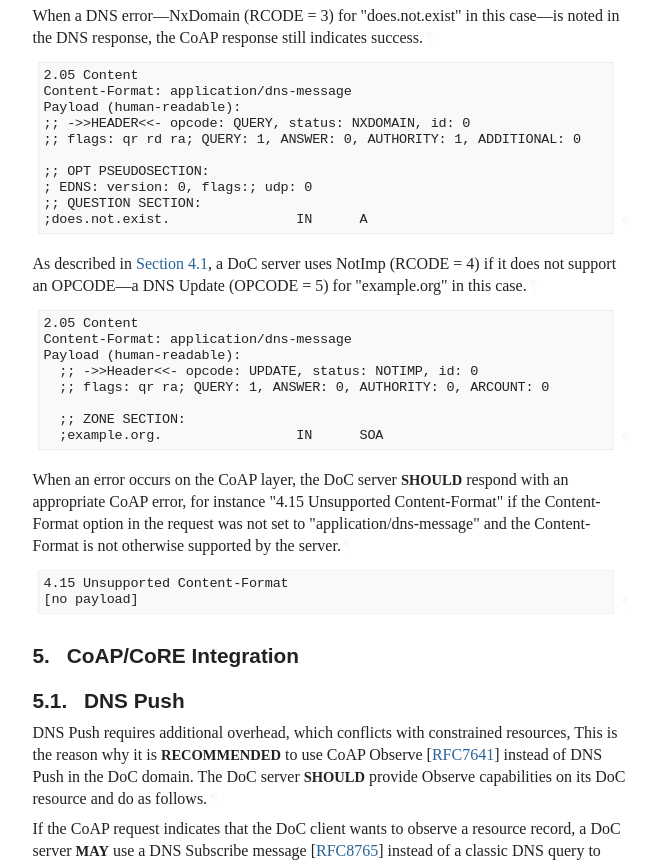
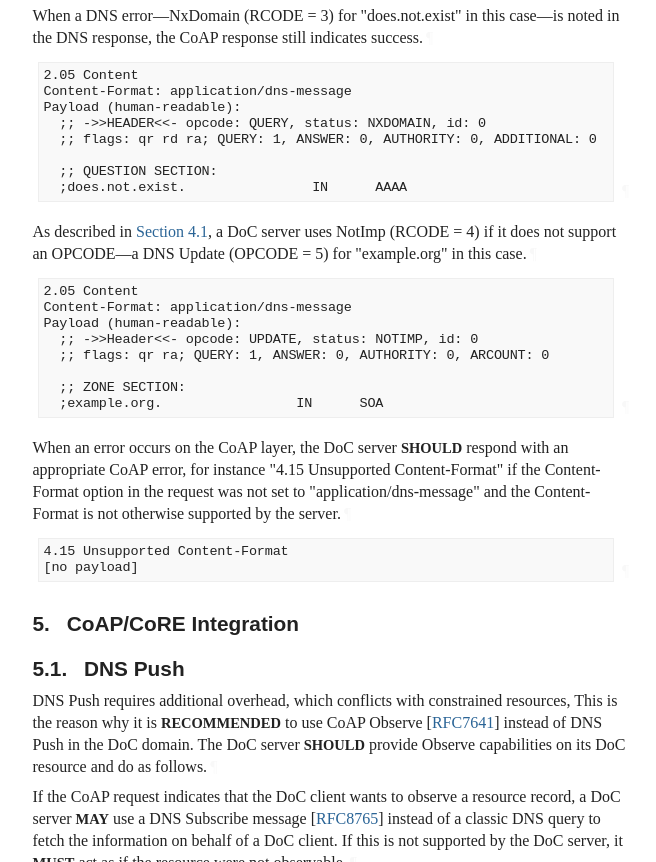
Before and after one commit to core-wg/draft-dns-over-coap, a plain HTML site: page address-esko-review-12/draft-ietf-core-dns-over-coap.html in a window 1280 px wide. Shown: the part 6763-7625 px from the top of the page, without its empty margins (92-748 px from the left). Drawn offline with Linux system fonts and the light colour scheme; a web font is replaced by a local one.

Commit message:
Script updating gh-pages from 813b53b. [ci skip]

```diff
--- a/address-esko-review-12/draft-ietf-core-dns-over-coap.html
+++ b/address-esko-review-12/draft-ietf-core-dns-over-coap.html
@@ -1743,13 +1743,11 @@ Payload (human-readable):
 2.05 Content
 Content-Format: application/dns-message
 Payload (human-readable):
-;; -&gt;&gt;HEADER&lt;&lt;- opcode: QUERY, status: NXDOMAIN, id: 0
-;; flags: qr rd ra; QUERY: 1, ANSWER: 0, AUTHORITY: 1, ADDITIONAL: 0
-
-;; OPT PSEUDOSECTION:
-; EDNS: version: 0, flags:; udp: 0
-;; QUESTION SECTION:
-;does.not.exist.                IN      A
+  ;; -&gt;&gt;HEADER&lt;&lt;- opcode: QUERY, status: NXDOMAIN, id: 0
+  ;; flags: qr rd ra; QUERY: 1, ANSWER: 0, AUTHORITY: 0, ADDITIONAL: 0
+
+  ;; QUESTION SECTION:
+  ;does.not.exist.                IN      AAAA
 </pre><a href="#section-4.3.3-5" class="pilcrow">¶</a>
 </div>
 <p id="section-4.3.3-6">As described in <a href="#sec_content-format" class="auto internal xref">Section 4.1</a>, a DoC server uses NotImp (RCODE = 4) if it does not support an OPCODE—a DNS Update (OPCODE = 5) for "example.org" in this case.<a href="#section-4.3.3-6" class="pilcrow">¶</a></p>
```
Also changed, not shown: address-esko-review-12/draft-ietf-core-dns-over-coap.txt.
